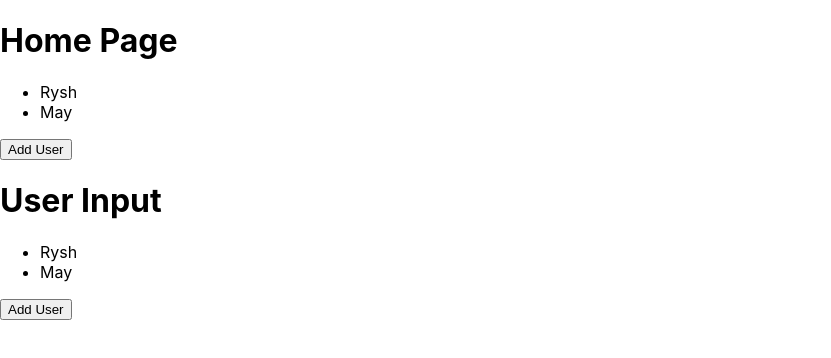
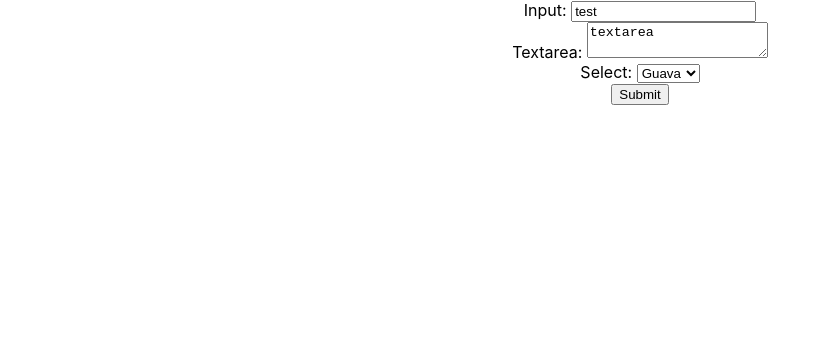
Before and after one commit to juan-carlos-aguilar/udemy-react-course, a React (Create React App) app in the folder react-udemy-tutorial/: page / in a window 1280 px wide. Shown: the top 358 px of the page, without its empty margins (0-831 px from the left). Built offline with nearby package versions, Linux system fonts and the light colour scheme.

Commit message:
Lesson 55 - Form Elements - Hands on

```diff
--- a/react-udemy-tutorial/src/App.tsx
+++ b/react-udemy-tutorial/src/App.tsx
@@ -1,5 +1,6 @@
 import React, {ErrorInfo} from 'react';
 import './App.css';
+import { FormElements } from './components/FormElements';
 import HomePage from './components/Homepage';
 import { MyContext, MyContextProvider } from './context/MyContext';
 
@@ -7,9 +8,9 @@
 
 function App() {
   return (
-    <MyContextProvider>
-      <HomePage />
-    </MyContextProvider>
+    <div className='App'>
+      <FormElements />
+    </div>
   );
 }
 
--- /dev/null
+++ b/react-udemy-tutorial/src/components/FormElements/index.tsx
@@ -0,0 +1,42 @@
+import React from "react";
+import { FormElementsProps, FormElementsState } from "./interface";
+
+export class FormElements extends React.Component<FormElementsProps, FormElementsState> {
+    constructor(props: FormElementsProps) {
+        super(props);
+
+        this.state = {
+            inputValue: 'test',
+            textareaValue: 'textarea',
+            selectValue: 'guava'
+        }
+    }
+
+    handleChangeEvent = (event: React.ChangeEvent<HTMLInputElement | HTMLSelectElement | HTMLTextAreaElement>) => {
+        const { value, name } = event.currentTarget;
+
+        this.setState({
+            [name]: value,
+        } as unknown as FormElementsState);
+    }
+
+    render() {
+        const { inputValue, textareaValue, selectValue } = this.state;
+        return (
+            <form onSubmit={(event) => event.preventDefault()}>
+                Input: <input  defaultValue={inputValue} name="inputValue" />
+                <br/>
+                Textarea: <textarea  defaultValue={textareaValue} name="textareaValue" />
+                <br/>
+                Select: <select  defaultValue={selectValue} name="selectValue">
+                    <option value="mango">Mango</option>
+                    <option selected value="apple">Apple</option>
+                    <option value="guava">Guava</option>
+                </select>
+
+                <br />
+                <button>Submit</button>
+            </form>
+        )
+    }
+}
--- /dev/null
+++ b/react-udemy-tutorial/src/components/FormElements/interface.ts
@@ -0,0 +1,7 @@
+export interface FormElementsProps {}
+
+export interface FormElementsState {
+    inputValue: string;
+    textareaValue: string;
+    selectValue: string;
+}
```
